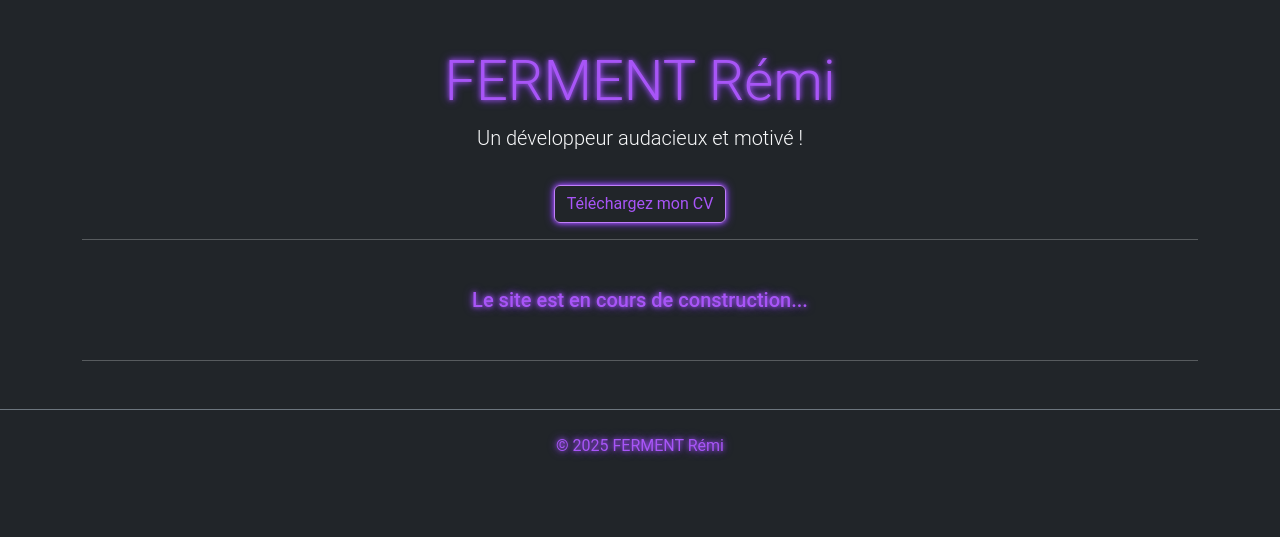
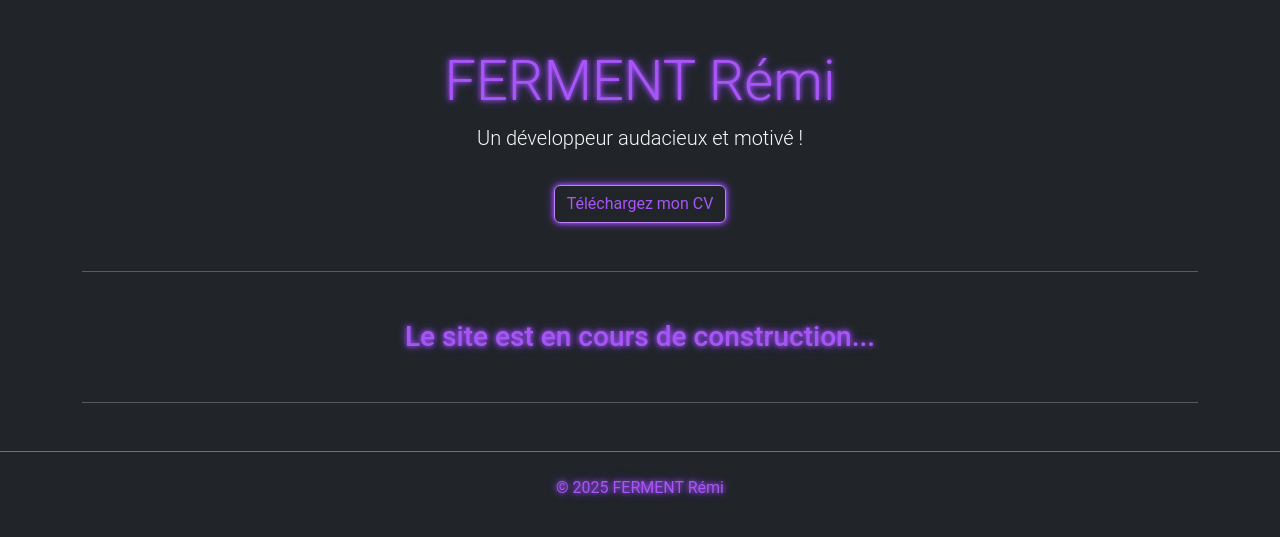
Before and after one commit to RemiFerment/FermentRemi, a PHP site: page / in a window 1280 px wide. Shown: the part 57-594 px from the top of the page. Run offline with PHP 8.4, Linux system fonts and the light colour scheme.

Commit message:
Update gitignore and fix CV access issue

```diff
--- a/View/Home.php
+++ b/View/Home.php
@@ -3,8 +3,8 @@
     <p class="lead">Un développeur audacieux et motivé !</p>
     <a href="/assets/CV.pdf" class="btn btn-outline-neon mt-3" target="_blank">Téléchargez mon CV</a>
 </section>
-<hr class="my-3">
-<section class="text-center my-5">
-    <h5 class="text-neon">Le site est en cours de construction...</h5>
+<hr class="my-5">
+<section class="text-center">
+    <h3 class="text-neon">Le site est en cours de construction...</h3>
 </section>
-<hr class="my-3">
+<hr class="my-5">
```
Also changed, not shown: 1 other file.
